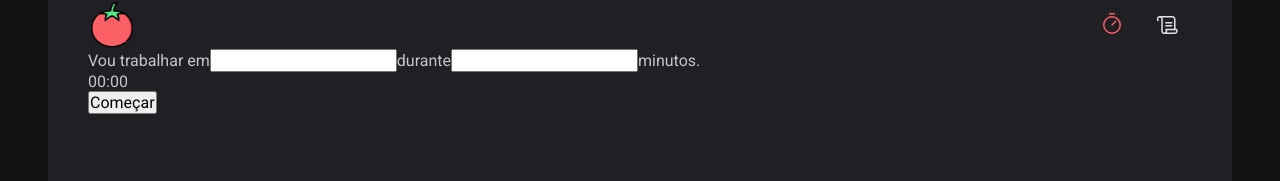
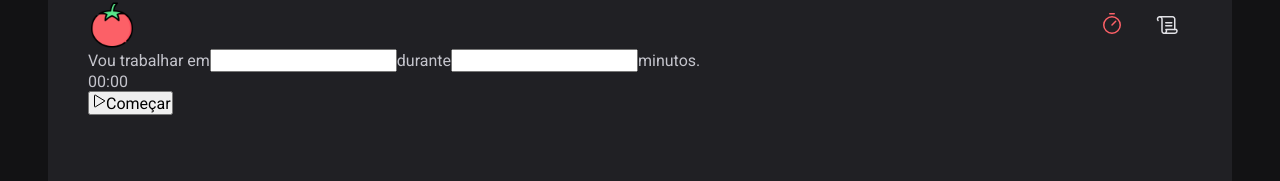
Before and after one commit to timabuntu/pomodoro, a React (Vite) app: page / in a window 1280 px wide. Shown: the part 119-300 px from the top of the page. Built offline with nearby package versions, Linux system fonts and the light colour scheme.

Commit message:
feat: inserted icon play

```diff
--- a/src/pages/Home/index.tsx
+++ b/src/pages/Home/index.tsx
@@ -1,3 +1,4 @@
+import { Play } from 'phosphor-react'
 import { HomeContainer } from './styles'
 
 export function Home() {
@@ -20,7 +21,10 @@ export function Home() {
           <span>0</span>
           <span>0</span>
         </div>
-        <button type="submit">Começar</button>
+        <button type="submit">
+          <Play />
+          Começar
+        </button>
       </form>
     </HomeContainer>
   )
```
